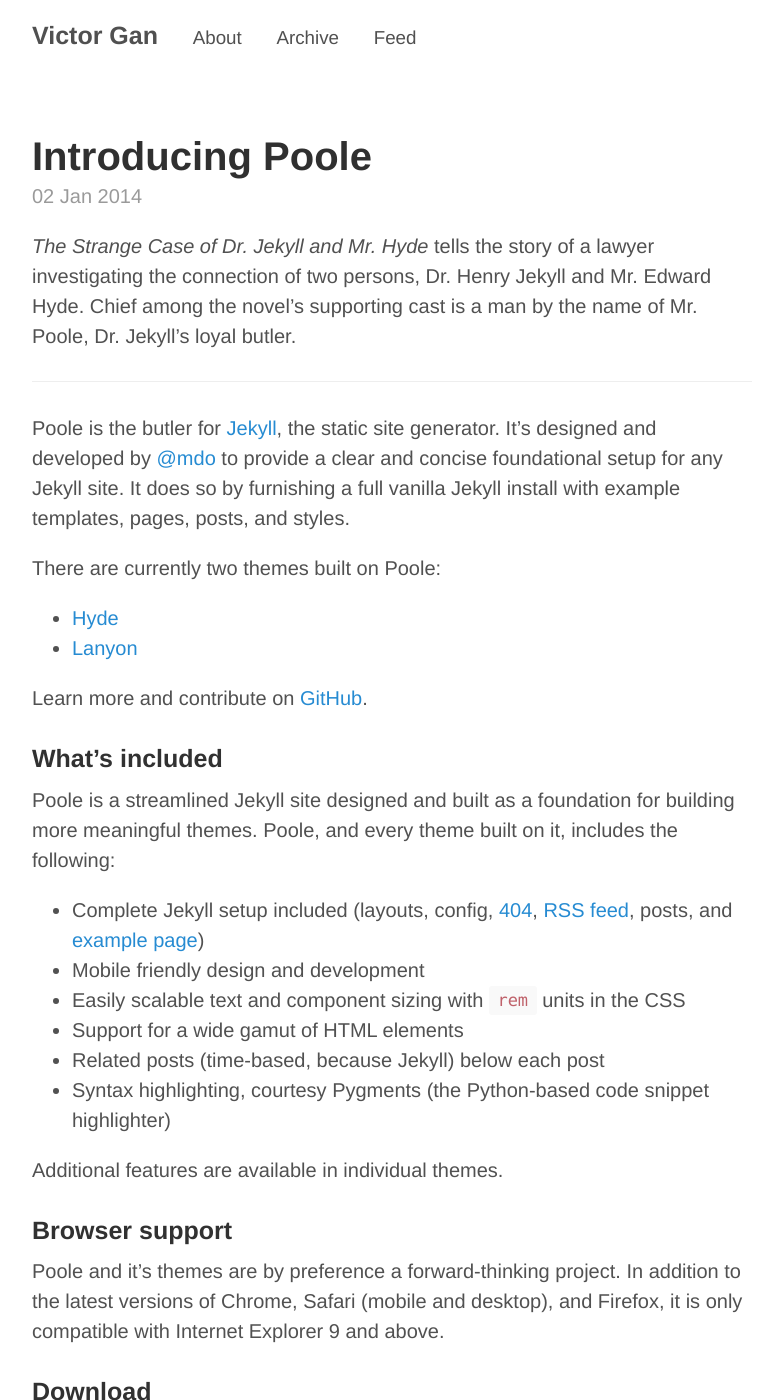
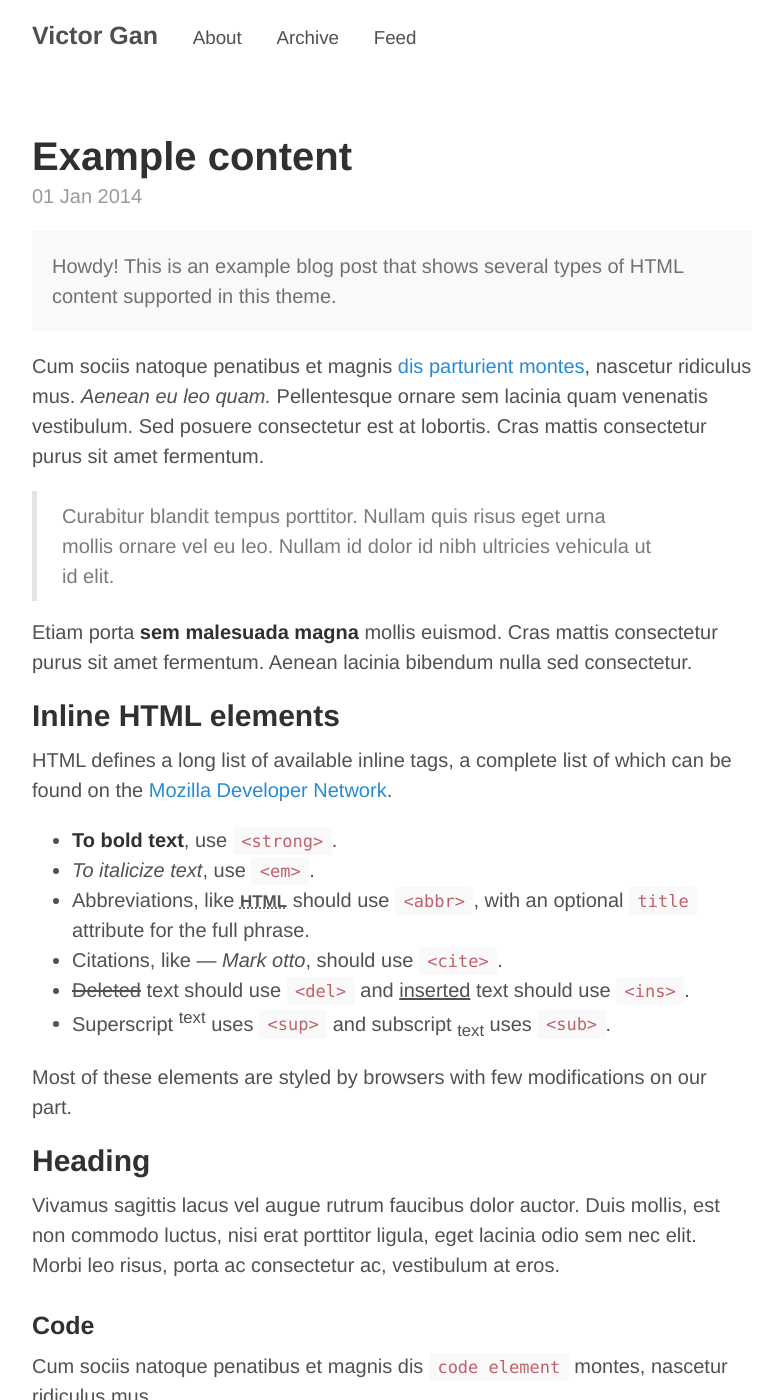
Before and after one commit to victorgan/victorgan.github.io, a Jekyll site: the page built from index.html, in a window 1280 px wide and 1400 px high. Shown: the whole window, without its empty margins (248-1031 px from the left). Built offline with Jekyll 4.4.1, drawn with Linux system fonts in a browser that asks for light colours; Markdown is read by kramdown in place of the engine named in the settings; the list of posts is cut into pages by our own code; some of the changed text lies outside the part shown.

Commit message:
removed template code

```diff
--- a/_posts/2014-01-02-introducing-poole.md
+++ /dev/null
@@ -1,40 +0,0 @@
----
-layout: post
-title: Introducing Poole
----
-
-*The Strange Case of Dr. Jekyll and Mr. Hyde* tells the story of a lawyer investigating the connection of two persons, Dr. Henry Jekyll and Mr. Edward Hyde. Chief among the novel's supporting cast is a man by the name of Mr. Poole, Dr. Jekyll's loyal butler.
-
------
-
-Poole is the butler for [Jekyll](http://jekyllrb.com), the static site generator. It's designed and developed by [@mdo](https://twitter.com/mdo) to provide a clear and concise foundational setup for any Jekyll site. It does so by furnishing a full vanilla Jekyll install with example templates, pages, posts, and styles.
-
-There are currently two themes built on Poole:
-
-* [Hyde](http://hyde.getpoole.com)
-* [Lanyon](http://lanyon.getpoole.com)
-
-Learn more and contribute on [GitHub](https://github.com/poole).
-
-### What's included
-
-Poole is a streamlined Jekyll site designed and built as a foundation for building more meaningful themes. Poole, and every theme built on it, includes the following:
-
-* Complete Jekyll setup included (layouts, config, [404](/404.html), [RSS feed](/atom.xml), posts, and [example page](/about))
-* Mobile friendly design and development
-* Easily scalable text and component sizing with `rem` units in the CSS
-* Support for a wide gamut of HTML elements
-* Related posts (time-based, because Jekyll) below each post
-* Syntax highlighting, courtesy Pygments (the Python-based code snippet highlighter)
-
-Additional features are available in individual themes.
-
-### Browser support
-
-Poole and it's themes are by preference a forward-thinking project. In addition to the latest versions of Chrome, Safari (mobile and desktop), and Firefox, it is only compatible with Internet Explorer 9 and above.
-
-### Download
-
-Poole is developed on and hosted with GitHub. Head to the <a href="https://github.com/poole/poole">GitHub repository</a> for downloads, bug reports, and features requests.
-
-Thanks!
```
Also changed, not shown: _posts/2013-12-31-whats-jekyll.md (deleted, +0 -10 lines), _posts/2014-01-01-example-content.md (+1 -0 lines).
